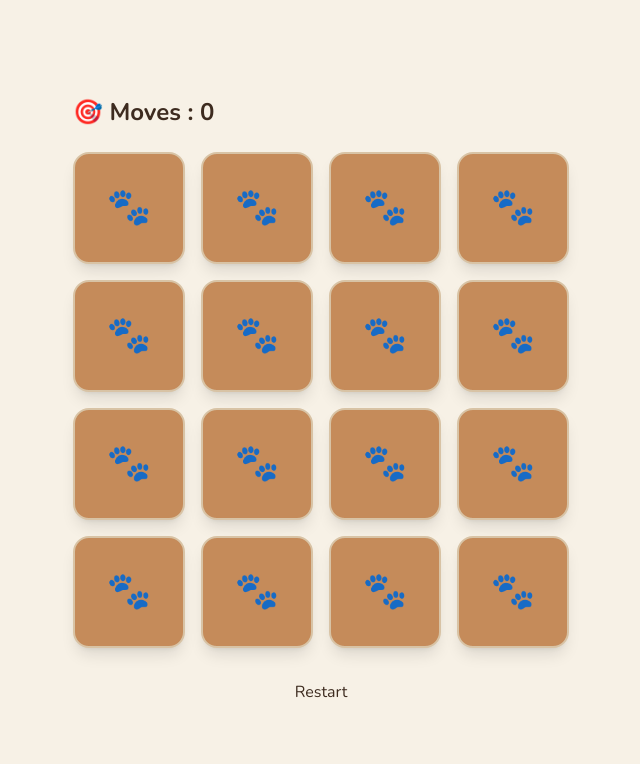
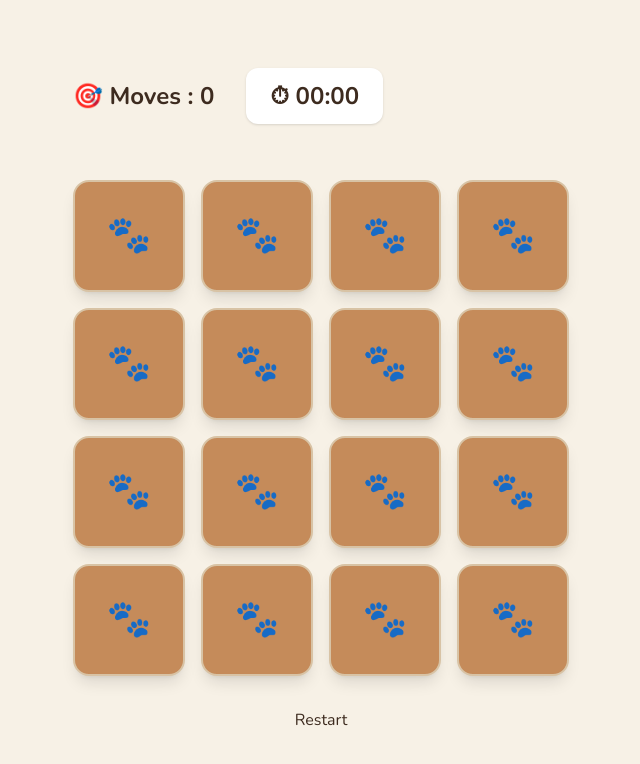
Before and after one commit to sahil-codex/cozy-memory, a Next.js app: page /game in a window 1280 px wide. Shown: the top 764 px of the page, without its empty margins (319-959 px from the left). Built offline with nearby package versions, Linux system fonts and the light colour scheme.

Commit message:
using timer

```diff
--- a/src/components/game/GameBoard.tsx
+++ b/src/components/game/GameBoard.tsx
@@ -9,6 +9,7 @@ type GameBoardProps = {
   cards: CardType[];
   flipCard: (id: string) => void;
   moves: number;
+  formattedTime:string;
   difficulty: Difficulty;
 };
 
@@ -29,13 +30,17 @@ export default function GameBoard({
   flipCard,
   moves,
   difficulty,
+  formattedTime,
 }: GameBoardProps) {
   const { columns } = difficulties[difficulty];
 
   return (
     <div>
+      <div className="flex gap-10 mb-8">
       <div className="flex items-center gap-8 text-2xl font-bold mb-6">
         <div>🎯 Moves : {moves}</div>
+        <div className="rounded-xl bg-white px-6 py-3 shadow">⏱ {formattedTime}</div>
+      </div>
       </div>
 
       <div className={`grid gap-4 ${gridColsClass[columns]}`}>
--- a/src/components/game/GamePage.tsx
+++ b/src/components/game/GamePage.tsx
@@ -4,6 +4,7 @@ import { useSearchParams } from "next/navigation";
 import { Difficulty } from "@/components/types/difficulty";
 import { useMemoryGame } from "@/hooks/useMemoryGame";
 import GameBoard from "./GameBoard";
+import { useTimer } from "@/hooks/useTimer";
 
 function parseDifficulty(value: string | null): Difficulty {
   if (value === "easy" || value === "moderate" || value === "hard") {
@@ -15,19 +16,21 @@ function parseDifficulty(value: string | null): Difficulty {
 export default function GamePage() {
   const searchParams = useSearchParams();
   const difficulty = parseDifficulty(searchParams.get("difficulty"));
-  const { cards, flipCard, moves, gameWon, restartGame } =
+       const { cards, flipCard, moves, gameWon,hasStarted, restartGame } =
     useMemoryGame(difficulty);
-
+       const{formattedTime,resetTimer} = useTimer(hasStarted &&!gameWon);
+    const handleRestart = () => { restartGame(); resetTimer();};
   return (
     <main className="min-h-screen bg-[#F7F1E6] flex flex-col items-center justify-center gap-8 p-8">
       <GameBoard
         cards={cards}
         flipCard={flipCard}
         moves={moves}
+        formattedTime={formattedTime}
         difficulty={difficulty}
       />
       {gameWon && <p>You won! 🎉</p>}
-      <button onClick={restartGame}>Restart</button>
+      <button onClick={handleRestart}>Restart</button>
     </main>
   );
 }
--- a/src/hooks/useMemoryGame.ts
+++ b/src/hooks/useMemoryGame.ts
@@ -32,16 +32,20 @@ export function createDeck(pairCount: number): Card[] {
   return shuffle(duplicatedCards);
 }
 
-export function useMemoryGame(difficulty: Difficulty) {
+export function useMemoryGame(
+  difficulty: Difficulty,
+) {
   const [cards, setCards] = useState<Card[]>([]);
   const [selectedCards, setSelectedCards] = useState<SelectedCard[]>([]);
   const timeoutRef = useRef<NodeJS.Timeout | null>(null);
   const [moves, setMoves] = useState(0);
   const [isLocked, setIsLocked] = useState(false);
+  const [hasStarted,setHasStarted] = useState(false);
   useEffect(() => {
   if (timeoutRef.current) {
     clearTimeout(timeoutRef.current);
-  } setCards(createDeck(difficulties[difficulty].pairs)); setSelectedCards([]); setMoves(0); setIsLocked(false);}, [difficulty]);
+  } setCards(createDeck(difficulties[difficulty].pairs)); setSelectedCards([]); setMoves(0); setIsLocked(false);
+},[difficulty]);
   function canSelect(card: Card) {
     if (isLocked) return false;
 
@@ -54,10 +58,10 @@ export function useMemoryGame(difficulty: Difficulty) {
 
   function flipCard(id: string) {
     const clickedCard = cards.find((card) => card.id === id);
+    if(!hasStarted){setHasStarted(true);}
     if (!clickedCard) return;
 
     if (!canSelect(clickedCard)) return;
-
 
     setCards((prev) =>
       prev.map((card) =>
@@ -147,13 +151,12 @@ export function useMemoryGame(difficulty: Difficulty) {
     }
 
     setCards(createDeck(difficulties[difficulty].pairs));
+    setSelectedCards([]);
+    setMoves(0);
+    setIsLocked(false);
+    setHasStarted(false);
+  }
 
-    setSelectedCards([]);
-
-    setMoves(0);
-
-    setIsLocked(false);
-  }
 
   useEffect(() => {
     return () => {
@@ -168,6 +171,7 @@ export function useMemoryGame(difficulty: Difficulty) {
     moves,
     gameWon,
     difficulty,
+    hasStarted,
     flipCard,
     restartGame,
   };
--- /dev/null
+++ b/src/hooks/useTimer.ts
@@ -0,0 +1,27 @@
+"use client";
+
+import {useEffect,useState} from "react";
+
+export function useTimer(isRunning:boolean){
+    const[seconds,setSeconds] = useState(0);
+    useEffect(()=>{
+        if(!isRunning)return;
+        const interval = setInterval(()=>{
+            setSeconds((prev)=>prev+1);
+        },1000);
+        return ()=>clearInterval(interval);
+    },[isRunning]);
+    function resetTimer(){
+        setSeconds(0);
+    }
+    function formatTime(){
+        const mins = Math.floor(seconds/60);
+        const secs = seconds % 60;
+        return `${String(mins).padStart(2,"0")}:${String(secs).padStart(2,"0")}`;
+    }
+    return{
+        seconds,
+        formattedTime:formatTime(),
+        resetTimer,
+    };
+}
```
